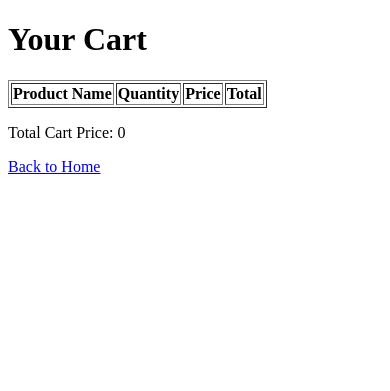
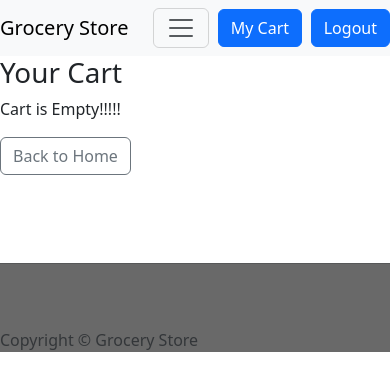
Before and after one commit to Seventy7dot2/Grocery_Store, a Flask app: page /cart in a window 390 px wide. Shown: the top 391 px of the page. Run offline with Flask 3, Linux system fonts and the light colour scheme; a user stored in the database is signed in; lists and menus that the app fills with data are empty.

Commit message:
Added place order

```diff
--- a/app.py
+++ b/app.py
@@ -2,6 +2,7 @@ from flask import Flask, render_template, request, session, redirect, url_for, f
 from dbmodel import *
 import json
 import os
+from datetime import datetime
 app = Flask(__name__)
 app.secret_key = 'super-secret-key'
 with open('config.json', 'r') as c:
@@ -150,7 +151,8 @@ def add_to_cart(pid):
 
     user_id = session['user']
     quantity = int(request.form.get('quantity'))
-
+    if quantity<=0:
+        return redirect('/cview')
     # Get the user and product objects
     user = User.query.filter_by(uname=user_id)
     product = Product.query.get(pid)
@@ -167,7 +169,7 @@ def add_to_cart(pid):
             db.session.add(cart_item)
         db.session.commit()
 
-        return redirect('/cart')  # Redirect to cart page after adding to cart
+        return redirect('/cview')  # Redirect to cart page after adding to cart
     else:
         return "User or product not found."
 
@@ -187,6 +189,86 @@ def view_cart():
         return render_template('cart.html', cart_items=cart_items, total_cart_price=total_cart_price)
     else:
         return "User not found."
+
+
+
+@app.route('/delete/<int:pid>')
+def delete_from_cart(pid):
+    if 'user' not in session:
+        return redirect('/home')  # Redirect to login if not authenticated
+
+    user_id = session['user']
+
+    # Get the cart item to delete
+    cart_item = Cart.query.filter_by(user_id=user_id, product_id=pid).first()
+
+    if cart_item:
+        db.session.delete(cart_item)
+        db.session.commit()
+
+    return redirect('/cart')
+
+@app.route('/empty')
+def empty_cart():
+    if 'user' not in session:
+        return redirect('/home')  # Redirect to login if not authenticated
+
+    user_id = session['user']
+
+    # Delete all cart items for the user
+    cart_items = Cart.query.filter_by(user_id=user_id).all()
+    for cart_item in cart_items:
+        db.session.delete(cart_item)
+    db.session.commit()
+
+    return redirect('/cview')
+
+
+
+
+@app.route('/place_order')
+def place_order():
+    if 'user' not in session:
+        return redirect('/home')  # Redirect to login if user is not logged in
+
+    user_id = session['user']
+    cart_items = Cart.query.filter_by(user_id=user_id).all()
+
+    # Calculate total order price
+    total_order_price = sum(cart_item.product.peach * cart_item.quantity for cart_item in cart_items)
+
+    # Create a new order
+    order = Order(
+        user_id=user_id,
+        order_date=datetime.now(),
+        status='Pending',
+        total_order_price=total_order_price
+    )
+    db.session.add(order)
+    db.session.commit()
+
+    # Move items from cart to order
+    for cart_item in cart_items:
+        order_product = OrderProduct(order_id=order.order_id, product_id=cart_item.product_id)
+        db.session.delete(cart_item)  # Remove from cart
+        db.session.add(order_product)  # Add to order
+        db.session.commit()
+
+    return redirect('/orders')  # Redirect to orders page after placing order
+
+
+@app.route('/orders')
+def orders():
+    if 'user' not in session:
+        return redirect('/login')  # Redirect to login if user is not logged in
+
+    # user = User.query.get(session['user'])
+    user_id = session['user']
+    user_orders = Order.query.filter_by(user_id=user_id).all()
+
+    return render_template('orders.html', user_orders=user_orders)
+
+
 
 @app.route("/deletecat/<int:cno>")
 def deletecat(cno):
--- a/templates/cart.html
+++ b/templates/cart.html
@@ -1,17 +1,16 @@
-<!DOCTYPE html>
-<html>
-<head>
-    <title>Cart</title>
-</head>
-<body>
+{% extends "user-layout.html" %}
+{% block body %}
     <h1>Your Cart</h1>
-
-    <table border="1">
+    {% if cart_items|length<=0 %}
+        <p>Cart is Empty!!!!!</p>
+    {% else %}
+    <table class="table">
         <tr>
             <th>Product Name</th>
             <th>Quantity</th>
             <th>Price</th>
             <th>Total</th>
+            <th></th>
         </tr>
         {% for item in cart_items %}
             <tr>
@@ -19,11 +18,20 @@
                 <td>{{ item.quantity }}</td>
                 <td>{{ item.product.peach }}</td>
                 <td>{{ item.cart_total }}</td>
+                <td><a href="/delete/{{item.product.pid}}"><button type="button" class="btn btn-outline-danger">Delete</button></a></td>
             </tr>
         {% endfor %}
+        <tr class="table-info">
+            <td><b>Total Cart Price:</b></td>
+            <td></td>
+            <td></td>
+            <td><b>{{ total_cart_price }}</b></td>
+            <td><a href="/empty"><button type="button" class="btn btn-danger">Empty Cart</button></a></td>
+        </tr>
     </table>
-    <p>Total Cart Price: {{ total_cart_price }}</p>
-
-    <a href="/cview">Back to Home</a>
-</body>
-</html>
+    <div>
+        <a href="/place_order"><button type="button" class="btn btn-outline-success btn-lg btn-block">Place The Order</button></a>
+    </div>
+    {% endif %}
+    <a href="/cview" class="btn btn-outline-secondary">Back to Home</a>
+{% endblock %}
--- a/templates/layout.html
+++ b/templates/layout.html
@@ -24,7 +24,7 @@
     <div class="collapse navbar-collapse" id="navbarSupportedContent">
       <ul class="navbar-nav mr-auto">
         <li class="nav-item">
-          <a class="nav-link" href="/categories">Categories</a>
+          <a class="nav-link" href="/admin-orders">Orders</a>
         </li>
       </ul>
     </div>
--- a/templates/user-layout.html
+++ b/templates/user-layout.html
@@ -7,12 +7,15 @@
   <meta name="viewport" content="width=device-width, initial-scale=1.0">
   <title>Grocery Store</title>
   <link rel="shortcut icon" href="{{url_for('static', filename='favicon.ico')}}" type="image/x-icon">
-  <!-- Fontawesome core CSS -->
-  <link rel="stylesheet" href="https://cdnjs.cloudflare.com/ajax/libs/font-awesome/6.4.2/css/all.min.css"/>
+
   <!-- Bootstrap core CSS -->
   <link href="https://cdn.jsdelivr.net/npm/bootstrap@5.3.1/dist/css/bootstrap.min.css" rel="stylesheet"
     integrity="sha384-4bw+/aepP/YC94hEpVNVgiZdgIC5+VKNBQNGCHeKRQN+PtmoHDEXuppvnDJzQIu9" crossorigin="anonymous">
-
+<style>
+  footer{
+    background-color: dimgrey;
+  }
+</style>
 </head>
 
 <body>
@@ -28,9 +31,12 @@
         <li class="nav-item">
           <a class="nav-link" href="/categories">Categories</a>
         </li>
+        <li class="nav-item">
+          <a class="nav-link" href="/orders">My Orders</a>
+        </li>
       </ul>
     </div>
-    <a href="/cart" class="ml-auto"><button class="btn btn-primary"><i class="fa-regular fa-cart-shopping fa-2xs"></i></button></a>
+    <a href="/cart" class="ml-auto"><button class="btn btn-primary">My Cart</i></button></a>
     <a href="/logout" class="ml-auto"><button class="btn btn-primary"> Logout</button></a>
   </nav>
 
@@ -38,41 +44,10 @@
 
   <!-- Footer -->
   <section>
-
-    <footer class="fixed-bottom">
-      <div class="container">
-        <div class="row">
-          <div class="col-lg-8 col-md-10 mx-auto">
-            <ul class="list-inline text-center">
-              <li class="list-inline-item">
-                <a href="#" target="_blank">
-                  <span class="fa-stack fa-lg">
-                    <i class="fa fa-circle fa-stack-2x"></i>
-                    <i class="fa fa-twitter fa-stack-1x fa-inverse"></i>
-                  </span>
-                </a>
-              </li>
-              <li class="list-inline-item">
-                <a href="#" target="_blank">
-                  <span class="fa-stack fa-lg">
-                    <i class="fa fa-circle fa-stack-2x"></i>
-                    <i class="fa fa-facebook fa-stack-1x fa-inverse"></i>
-                  </span>
-                </a>
-              </li>
-              <li class="list-inline-item">
-                <a href="#" target="_blank">
-                  <span class="fa-stack fa-lg">
-                    <i class="fa fa-circle fa-stack-2x"></i>
-                    <i class="fa fa-github fa-stack-1x fa-inverse"></i>
-                  </span>
-                </a>
-              </li>
-            </ul>
-            <p class="copyright text-muted">Copyright &copy; Grocery Store</p>
-          </div>
-        </div>
-      </div>
+    <br><br><br>
+    <footer class="sticky-bottom">
+      <hr><br><br>
+      <p class="copyright text-muted">Copyright &copy; Grocery Store</p>
     </footer>
   </section>
 </body>
```
Also changed, not shown: dbmodel.py (+10 -4 lines), templates/orders.html (added, +15 -0 lines), instance/store.sqlite3, static/img/3_fnl.jpg (deleted), static/img/4_sprite.jpg (deleted), 3 other files.
